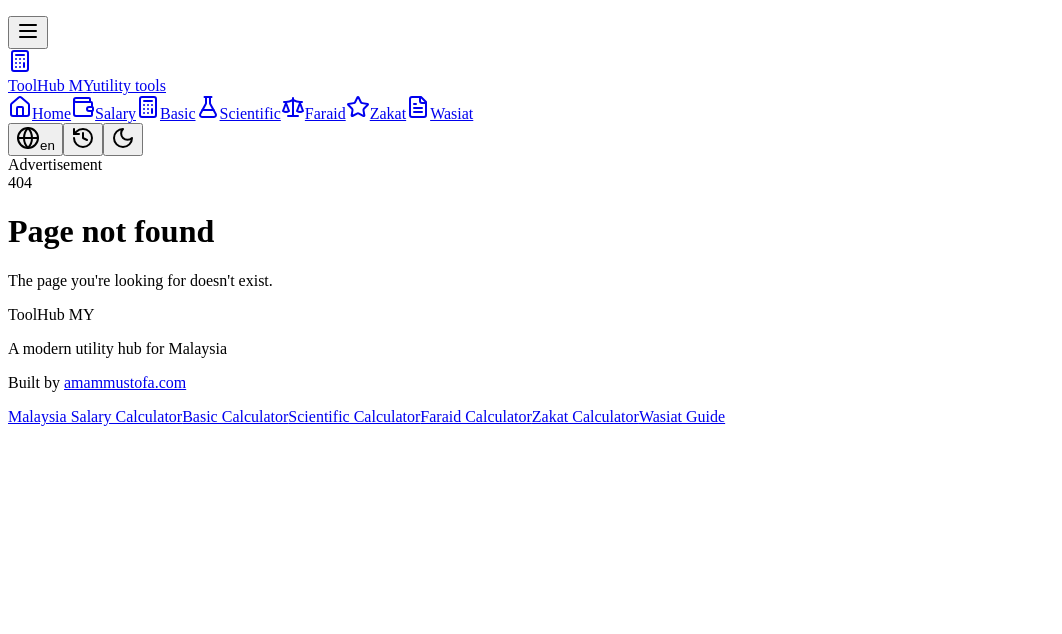
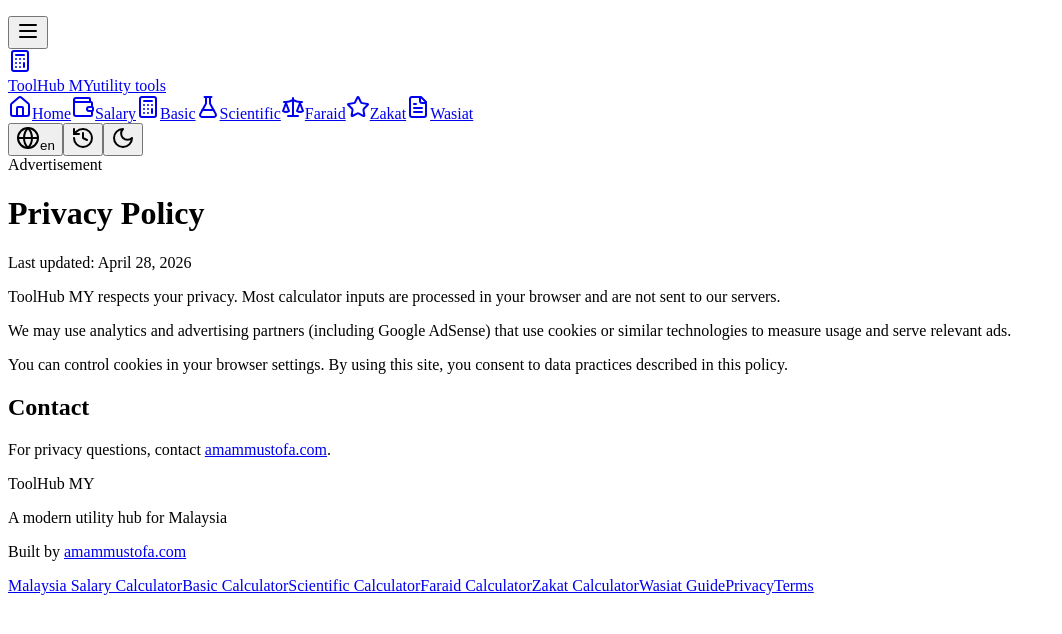
Before and after one commit to cakasuma/online-calculators, a React (Vite) app in the folder client/: page /#/en/privacy in a window 1280 px wide. Shown: the top 634 px of the page, without its empty margins (0-1062 px from the left). Built offline with nearby package versions, Linux system fonts and the light colour scheme.

Commit message:
Add Privacy and Terms pages for AdSense readiness

```diff
--- a/client/src/App.tsx
+++ b/client/src/App.tsx
@@ -37,6 +37,8 @@
 import WasiatGuide from "@/pages/WasiatGuide";
 import ZakatCalculator from "@/pages/ZakatCalculator";
 import SalaryCalculator from "@/pages/SalaryCalculator";
+import PrivacyPolicy from "@/pages/PrivacyPolicy";
+import TermsOfUse from "@/pages/TermsOfUse";
 import NotFound from "@/pages/not-found";
 
 const SUPPORTED_LOCALES: Locale[] = ["en", "id"];
@@ -117,6 +119,14 @@
   "/wasiat": {
     title: "Wasiat Guide & Checklist | ToolHub MY",
     description: "Plan a practical Islamic will workflow with a printable checklist and action steps.",
+  },
+  "/privacy": {
+    title: "Privacy Policy | ToolHub MY",
+    description: "Read how ToolHub MY handles privacy, analytics, and advertising data.",
+  },
+  "/terms": {
+    title: "Terms of Use | ToolHub MY",
+    description: "Review ToolHub MY terms, scope, and usage responsibilities.",
   },
 };
 
@@ -281,6 +291,8 @@
             </Route>
             <Route path="/wasiat" component={WasiatGuide} />
             <Route path="/zakat" component={ZakatCalculator} />
+            <Route path="/privacy" component={PrivacyPolicy} />
+            <Route path="/terms" component={TermsOfUse} />
             <Route component={NotFound} />
           </Switch>
         </main>
@@ -336,6 +348,12 @@
                 <span className="hover:text-foreground transition-colors cursor-pointer">{item.name}</span>
               </Link>
             ))}
+            <Link href="/privacy">
+              <span className="hover:text-foreground transition-colors cursor-pointer">Privacy</span>
+            </Link>
+            <Link href="/terms">
+              <span className="hover:text-foreground transition-colors cursor-pointer">Terms</span>
+            </Link>
           </nav>
         </div>
       </footer>
--- /dev/null
+++ b/client/src/pages/PrivacyPolicy.tsx
@@ -0,0 +1,36 @@
+export default function PrivacyPolicy() {
+  return (
+    <div className="max-w-4xl mx-auto space-y-6">
+      <header className="space-y-2">
+        <h1 className="text-3xl font-bold tracking-tight">Privacy Policy</h1>
+        <p className="text-sm text-muted-foreground">Last updated: April 28, 2026</p>
+      </header>
+
+      <section className="space-y-3 text-sm leading-relaxed text-muted-foreground">
+        <p>
+          ToolHub MY respects your privacy. Most calculator inputs are processed in your browser and are not sent
+          to our servers.
+        </p>
+        <p>
+          We may use analytics and advertising partners (including Google AdSense) that use cookies or similar
+          technologies to measure usage and serve relevant ads.
+        </p>
+        <p>
+          You can control cookies in your browser settings. By using this site, you consent to data practices
+          described in this policy.
+        </p>
+      </section>
+
+      <section className="space-y-3 text-sm leading-relaxed text-muted-foreground">
+        <h2 className="text-lg font-semibold text-foreground">Contact</h2>
+        <p>
+          For privacy questions, contact{" "}
+          <a href="https://amammustofa.com" target="_blank" rel="noopener noreferrer" className="text-primary hover:underline">
+            amammustofa.com
+          </a>
+          .
+        </p>
+      </section>
+    </div>
+  );
+}
--- /dev/null
+++ b/client/src/pages/TermsOfUse.tsx
@@ -0,0 +1,35 @@
+export default function TermsOfUse() {
+  return (
+    <div className="max-w-4xl mx-auto space-y-6">
+      <header className="space-y-2">
+        <h1 className="text-3xl font-bold tracking-tight">Terms of Use</h1>
+        <p className="text-sm text-muted-foreground">Last updated: April 28, 2026</p>
+      </header>
+
+      <section className="space-y-3 text-sm leading-relaxed text-muted-foreground">
+        <p>
+          ToolHub MY provides calculators and educational guides for informational purposes only. Results may not
+          reflect legal, tax, or religious rulings for your specific case.
+        </p>
+        <p>
+          You are responsible for verifying outcomes and seeking qualified professional advice where required.
+        </p>
+        <p>
+          We may update or discontinue tools at any time without notice. Continued use of this website means you
+          accept these terms.
+        </p>
+      </section>
+
+      <section className="space-y-3 text-sm leading-relaxed text-muted-foreground">
+        <h2 className="text-lg font-semibold text-foreground">Contact</h2>
+        <p>
+          For terms-related questions, visit{" "}
+          <a href="https://amammustofa.com" target="_blank" rel="noopener noreferrer" className="text-primary hover:underline">
+            amammustofa.com
+          </a>
+          .
+        </p>
+      </section>
+    </div>
+  );
+}
```
Also changed, not shown: 1 other file (tests, documents, lock files or other folders).
